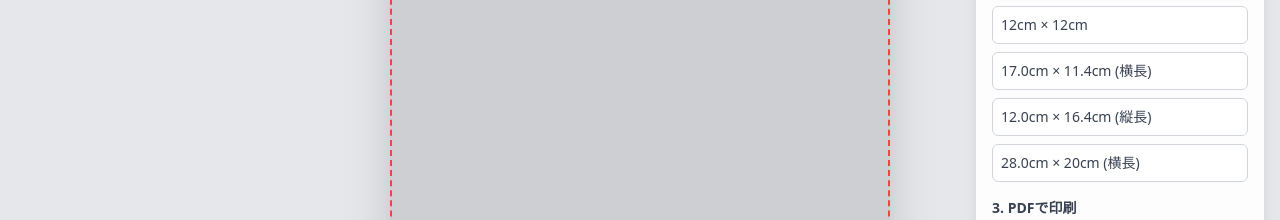
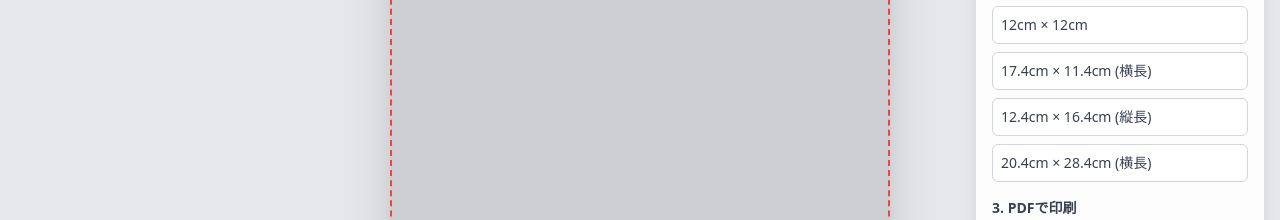
Before and after one commit to aikautau/mapframe-printer, a React (Vite) app: page / in a window 1280 px wide. Shown: the part 242-462 px from the top of the page. Built offline with nearby package versions, Linux system fonts and the light colour scheme.

Commit message:
Update print sizes: 170x114 to 174x114, 120x164 to 124x164, 200x280 to 204x284

```diff
--- a/App.tsx
+++ b/App.tsx
@@ -204,7 +204,7 @@ const App: React.FC = () => {
       });
       const imgData = canvas.toDataURL('image/png');
 
-      const isLargeLandscape = selectedSize.id === '28.0x20';
+      const isLargeLandscape = selectedSize.id === '20.4x28.4';
       const pdf = new jsPDF({
         orientation: isLargeLandscape ? 'landscape' : 'portrait',
         unit: 'mm',
--- a/constants.ts
+++ b/constants.ts
@@ -4,9 +4,9 @@ import type { PrintSize } from './types';
 export const PRINT_SIZES: PrintSize[] = [
   { id: '7.5x7.5', name: '7.5cm × 7.5cm', width: 7.5, height: 7.5, aspectRatio: 'aspect-square' },
   { id: '12x12', name: '12cm × 12cm', width: 12, height: 12, aspectRatio: 'aspect-square' },
-  { id: '17.0x11.4', name: '17.0cm × 11.4cm (横長)', width: 17.0, height: 11.4, aspectRatio: 'aspect-[170/114]' },
-  { id: '12.0x16.4', name: '12.0cm × 16.4cm (縦長)', width: 12.0, height: 16.4, aspectRatio: 'aspect-[120/164]' },
-  { id: '28.0x20', name: '28.0cm × 20cm (横長)', width: 28.0, height: 20, aspectRatio: 'aspect-[280/200]' },
+  { id: '17.4x11.4', name: '17.4cm × 11.4cm (横長)', width: 17.4, height: 11.4, aspectRatio: 'aspect-[174/114]' },
+  { id: '12.4x16.4', name: '12.4cm × 16.4cm (縦長)', width: 12.4, height: 16.4, aspectRatio: 'aspect-[124/164]' },
+  { id: '20.4x28.4', name: '20.4cm × 28.4cm (横長)', width: 20.4, height: 28.4, aspectRatio: 'aspect-[204/284]' },
 ];
 
 export const A4_DIMENSIONS_MM = {
```
